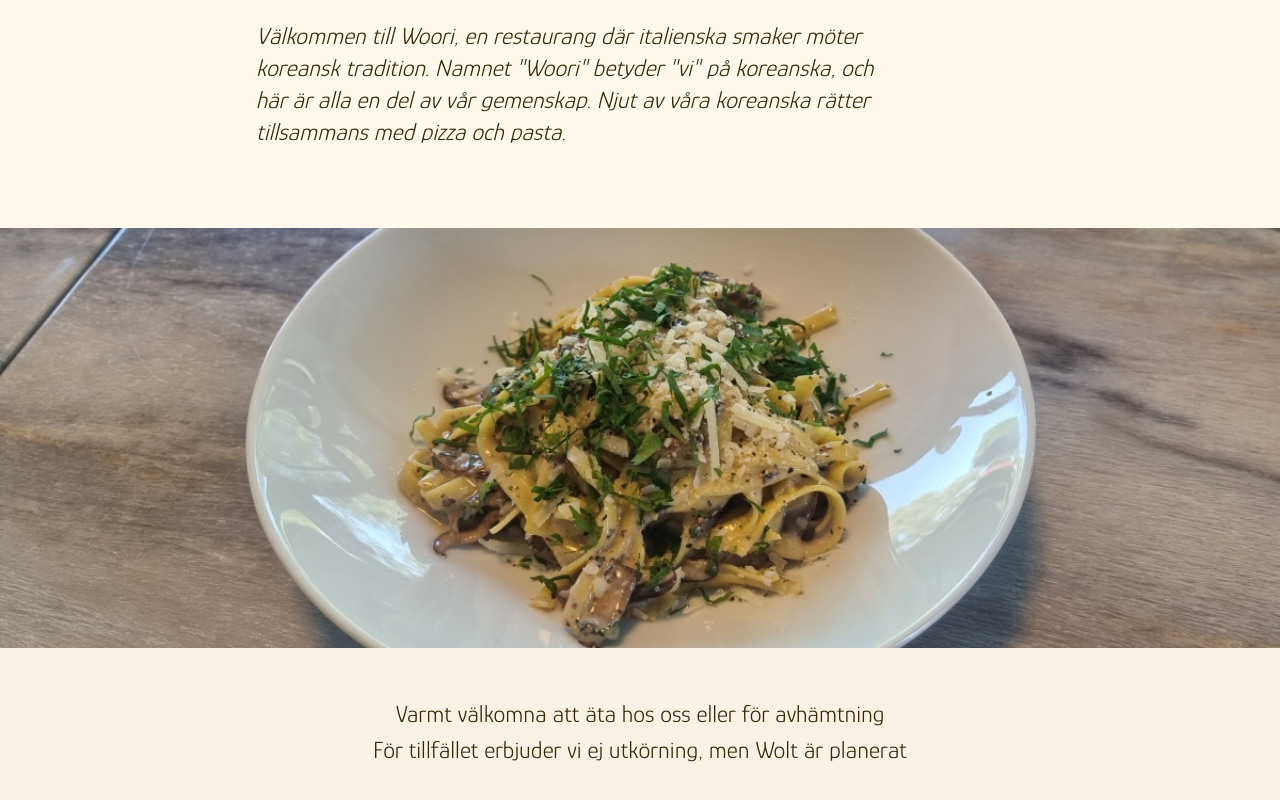
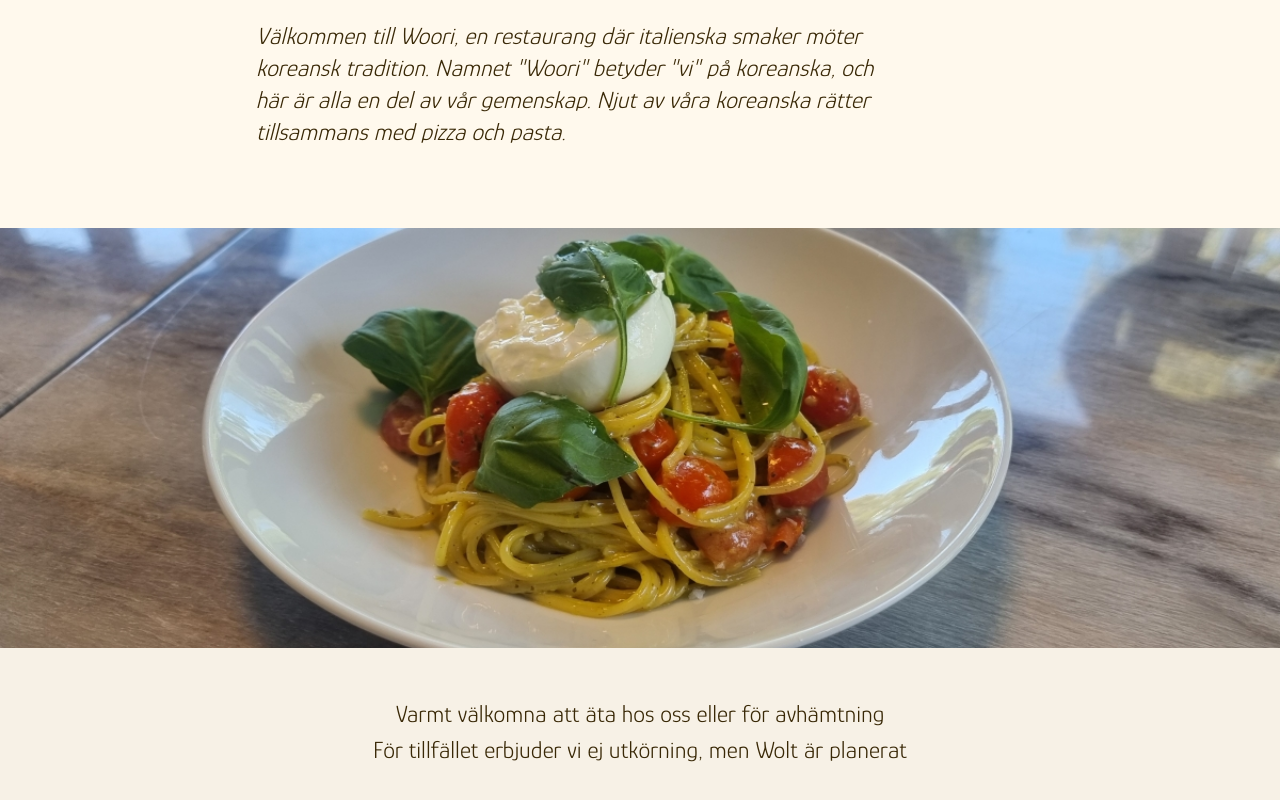
Before and after one commit to Woori-AB/website, a Next.js app: page / in a window 1280 px wide. Shown: the part 480-1280 px from the top of the page. Built offline with nearby package versions, Linux system fonts and the light colour scheme; a web font is replaced by a local one.

Commit message:
add bulgogi image

```diff
--- a/src/app/page.tsx
+++ b/src/app/page.tsx
@@ -6,6 +6,7 @@
 import { Facebook, Instagram } from "lucide-react";
 
 const foodImages = [
+  "/bulgogi-sm.jpg",
   "/pesto-pasta-sm.jpg",
   "/truffle-pasta-sm.jpg",
   "/tuna-salad-sm.jpg",
```
Also changed, not shown: public/bulgogi-sm.jpg (added).
